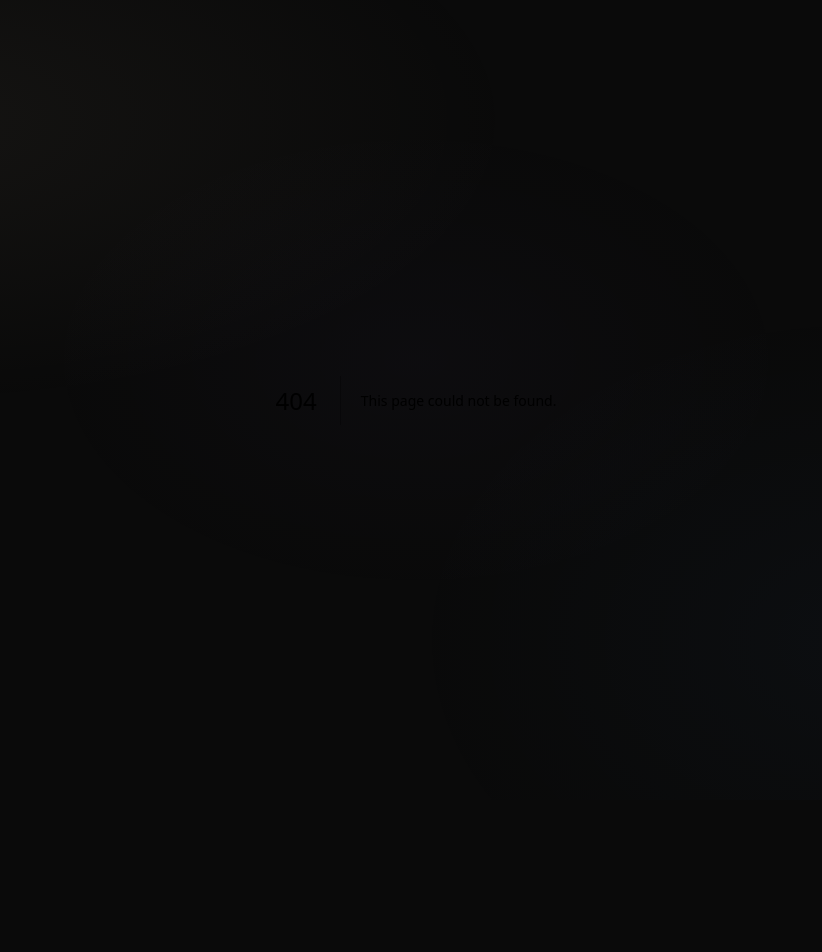
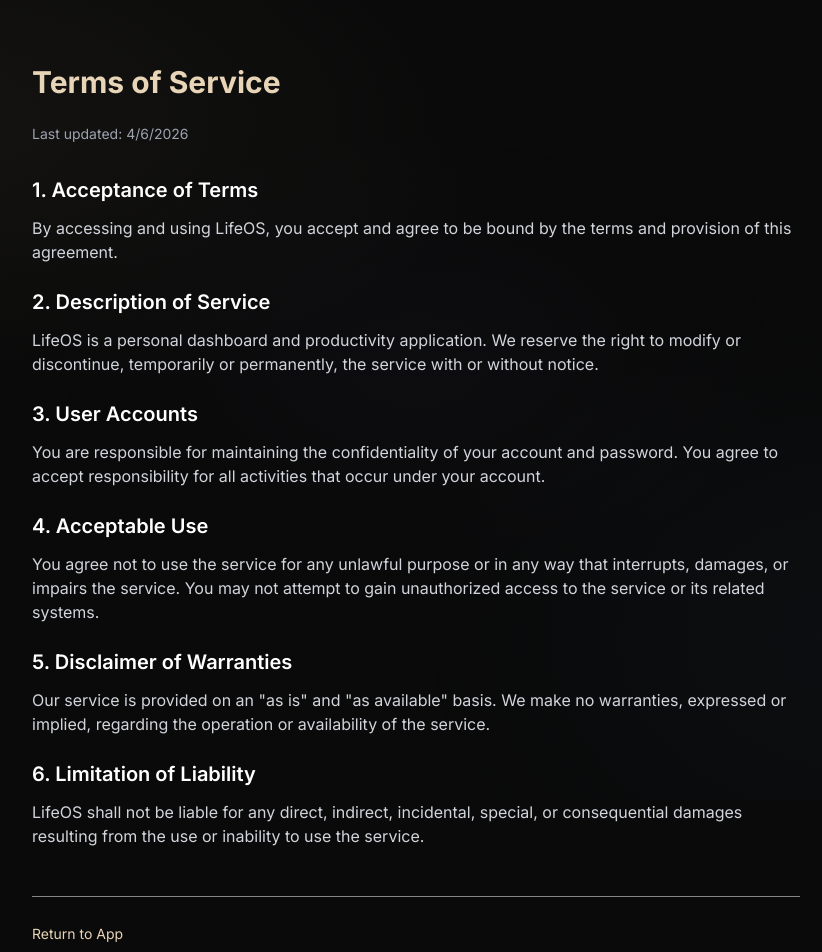
Before and after one commit to pavankumar-vh/life-os, a Next.js app in the folder frontend/: page /terms in a window 1280 px wide. Before the commit this address had no page. Shown: the top 952 px of the page, without its empty margins (224-1046 px from the left). Before the commit the page ends 800 px from the top, so only its background shows below. Built offline with nearby package versions, Linux system fonts and the light colour scheme.

Commit message:
feat: add Google OAuth flow, privacy policy, and terms of service pages

```diff
--- /dev/null
+++ b/frontend/src/app/privacy/page.tsx
@@ -0,0 +1,58 @@
+import React from 'react';
+
+export const metadata = {
+  title: 'Privacy Policy | LifeOS',
+  description: 'Privacy Policy for LifeOS',
+};
+
+export default function PrivacyPolicy() {
+  return (
+    <div className="min-h-screen bg-bg-dark text-text-primary p-8 md:p-16 max-w-4xl mx-auto font-sans">
+      <h1 className="text-3xl font-bold mb-6 text-accent">Privacy Policy</h1>
+      <p className="text-sm text-text-muted mb-8">Last updated: {new Date().toLocaleDateString()}</p>
+
+      <div className="space-y-6 text-sm md:text-base leading-relaxed text-text-secondary">
+        <section>
+          <h2 className="text-xl font-semibold text-white mb-3">1. Information We Collect</h2>
+          <p>
+            When you use LifeOS, we collect information you provide directly to us when you create an account, build your dashboard, and use our application. This includes your email address, profile information, and the data you input into your habits, journals, and other modules.
+          </p>
+        </section>
+
+        <section>
+          <h2 className="text-xl font-semibold text-white mb-3">2. How We Use Your Information</h2>
+          <p>
+            We use the information we collect to provide, maintain, and improve our services, to personalize your dashboard, and to communicate with you about your account.
+          </p>
+        </section>
+
+        <section>
+          <h2 className="text-xl font-semibold text-white mb-3">3. Third-Party Services</h2>
+          <p>
+            We use Google as an authentication provider. When you sign in with Google, we receive basic profile information (like your email and public profile picture) according to your Google account settings and their privacy policy.
+          </p>
+        </section>
+
+        <section>
+          <h2 className="text-xl font-semibold text-white mb-3">4. Data Security</h2>
+          <p>
+            We implement appropriate technical and organizational security measures to protect your personal data against accidental or unlawful destruction, loss, alteration, and unauthorized disclosure or access.
+          </p>
+        </section>
+
+        <section>
+          <h2 className="text-xl font-semibold text-white mb-3">5. Contact Us</h2>
+          <p>
+            If you have any questions about this Privacy Policy, please contact us.
+          </p>
+        </section>
+      </div>
+
+      <div className="mt-12 pt-6 border-t border-border/50">
+        <a href="/" className="text-accent hover:underline text-sm">
+          Return to App
+        </a>
+      </div>
+    </div>
+  );
+}
--- /dev/null
+++ b/frontend/src/app/terms/page.tsx
@@ -0,0 +1,65 @@
+import React from 'react';
+
+export const metadata = {
+  title: 'Terms of Service | LifeOS',
+  description: 'Terms of Service for LifeOS',
+};
+
+export default function TermsOfService() {
+  return (
+    <div className="min-h-screen bg-bg-dark text-text-primary p-8 md:p-16 max-w-4xl mx-auto font-sans">
+      <h1 className="text-3xl font-bold mb-6 text-accent">Terms of Service</h1>
+      <p className="text-sm text-text-muted mb-8">Last updated: {new Date().toLocaleDateString()}</p>
+
+      <div className="space-y-6 text-sm md:text-base leading-relaxed text-text-secondary">
+        <section>
+          <h2 className="text-xl font-semibold text-white mb-3">1. Acceptance of Terms</h2>
+          <p>
+            By accessing and using LifeOS, you accept and agree to be bound by the terms and provision of this agreement.
+          </p>
+        </section>
+
+        <section>
+          <h2 className="text-xl font-semibold text-white mb-3">2. Description of Service</h2>
+          <p>
+            LifeOS is a personal dashboard and productivity application. We reserve the right to modify or discontinue, temporarily or permanently, the service with or without notice.
+          </p>
+        </section>
+
+        <section>
+          <h2 className="text-xl font-semibold text-white mb-3">3. User Accounts</h2>
+          <p>
+            You are responsible for maintaining the confidentiality of your account and password. You agree to accept responsibility for all activities that occur under your account.
+          </p>
+        </section>
+
+        <section>
+          <h2 className="text-xl font-semibold text-white mb-3">4. Acceptable Use</h2>
+          <p>
+            You agree not to use the service for any unlawful purpose or in any way that interrupts, damages, or impairs the service. You may not attempt to gain unauthorized access to the service or its related systems.
+          </p>
+        </section>
+
+        <section>
+          <h2 className="text-xl font-semibold text-white mb-3">5. Disclaimer of Warranties</h2>
+          <p>
+            Our service is provided on an "as is" and "as available" basis. We make no warranties, expressed or implied, regarding the operation or availability of the service.
+          </p>
+        </section>
+
+        <section>
+          <h2 className="text-xl font-semibold text-white mb-3">6. Limitation of Liability</h2>
+          <p>
+            LifeOS shall not be liable for any direct, indirect, incidental, special, or consequential damages resulting from the use or inability to use the service.
+          </p>
+        </section>
+      </div>
+
+      <div className="mt-12 pt-6 border-t border-border/50">
+        <a href="/" className="text-accent hover:underline text-sm">
+          Return to App
+        </a>
+      </div>
+    </div>
+  );
+}
--- a/frontend/src/features/auth/AuthScreen.tsx
+++ b/frontend/src/features/auth/AuthScreen.tsx
@@ -383,11 +383,18 @@ export function AuthScreen() {
           </div>
 
           {/* Subtext */}
-          <p className="text-center text-[11px] mt-5" style={{ color: 'rgba(255,255,255,0.2)' }}>
-            {mode === 'register'
-              ? 'By creating an account you agree to our terms of service'
-              : 'Welcome back to your command center'}
-          </p>
+          <div className="flex flex-col items-center mt-5 gap-3">
+            <p className="text-center text-[11px]" style={{ color: 'rgba(255,255,255,0.2)' }}>
+              {mode === 'register'
+                ? 'By creating an account you agree to our terms of service'
+                : 'Welcome back to your command center'}
+            </p>
+            <div className="flex items-center gap-4 text-[10px] text-text-muted/60">
+              <a href="/privacy" className="hover:text-accent transition-colors" target="_blank">Privacy Policy</a>
+              <span className="w-1 h-1 rounded-full bg-white/10" />
+              <a href="/terms" className="hover:text-accent transition-colors" target="_blank">Terms of Service</a>
+            </div>
+          </div>
         </motion.div>
       </div>
     </div>
```
